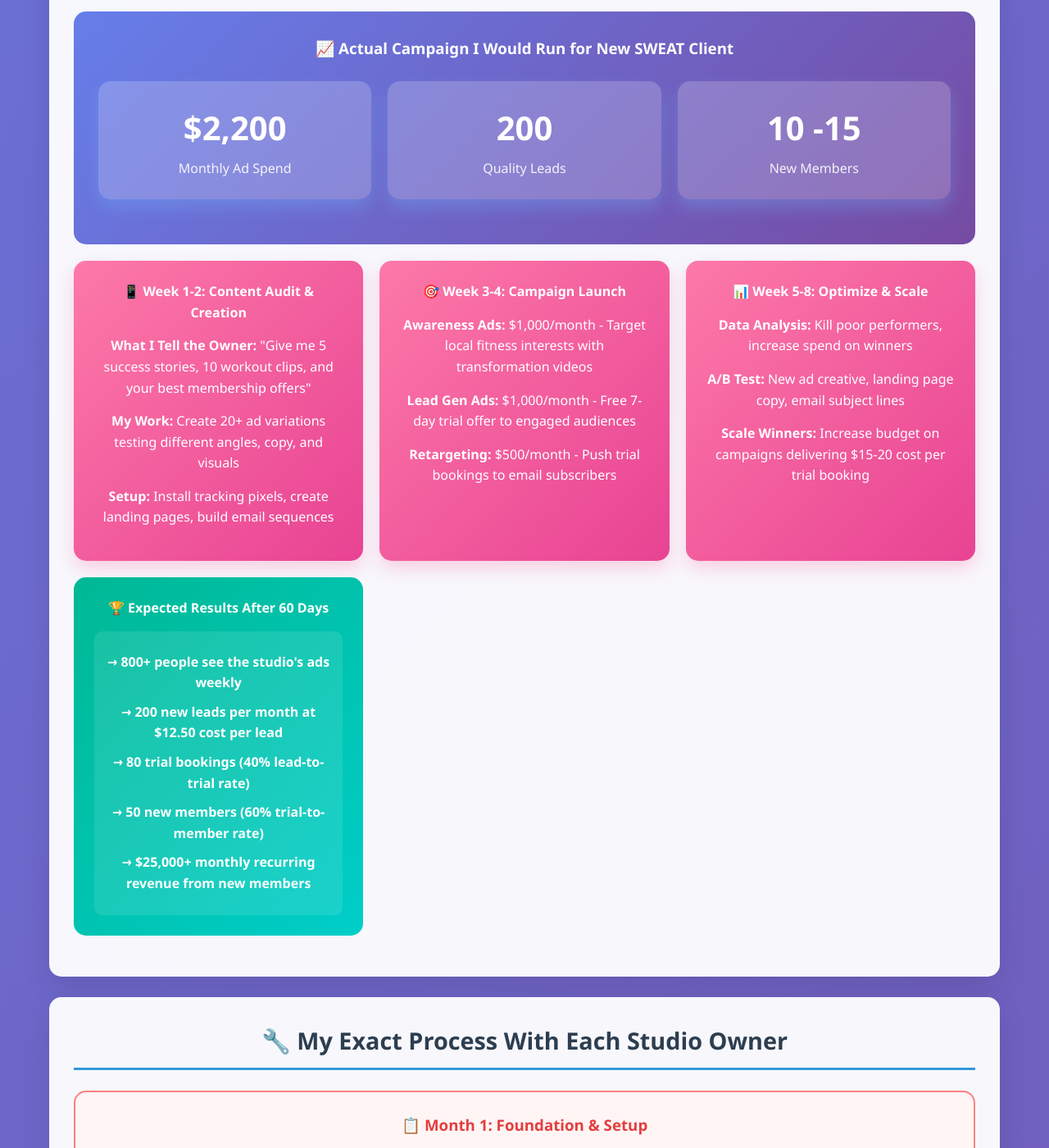
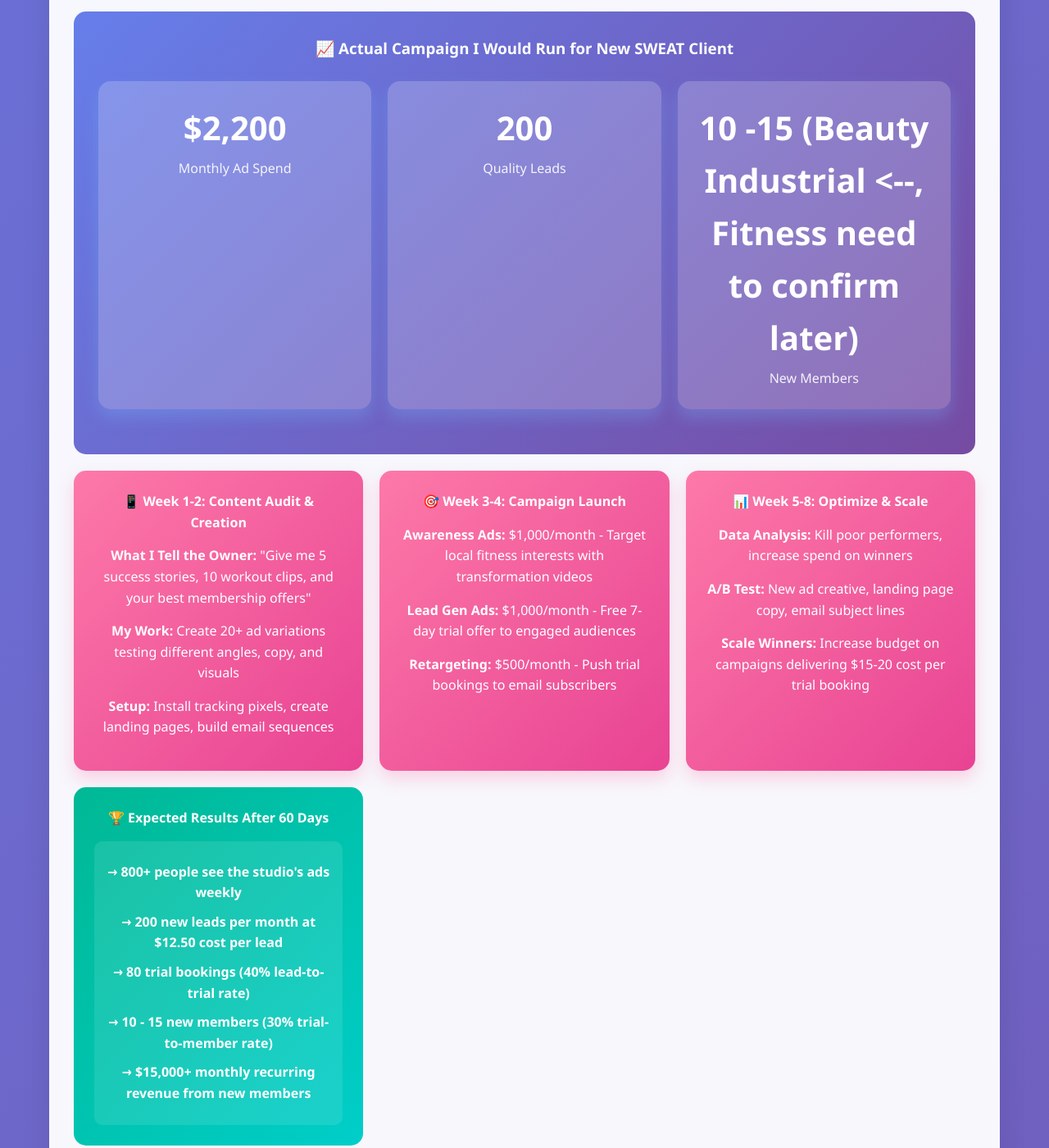
Before and after one commit to uniquemkt/sweat-generalplan, a plain HTML site: page index.html in a window 1280 px wide. Shown: the part 2720-4120 px from the top of the page at 82% size. Drawn offline with Linux system fonts and the light colour scheme.

Commit message:
Update index.html

```diff
--- a/index.html
+++ b/index.html
@@ -310,7 +310,7 @@
             <div class="metric-label">Quality Leads</div>
           </div>
           <div class="metric-card" style="background: rgba(255,255,255,0.2);">
-            <div class="metric-number">10 -15 </div>
+            <div class="metric-number">10 -15 (Beauty Industrial <--, Fitness need to confirm later) </div>
             <div class="metric-label">New Members</div>
           </div>
         </div>
@@ -344,8 +344,8 @@
             <p style="color: white; margin: 10px 0;"><strong>→ 800+ people see the studio's ads weekly</strong></p>
             <p style="color: white; margin: 10px 0;"><strong>→ 200 new leads per month at $12.50 cost per lead</strong></p>
             <p style="color: white; margin: 10px 0;"><strong>→ 80 trial bookings (40% lead-to-trial rate)</strong></p>
-            <p style="color: white; margin: 10px 0;"><strong>→ 50 new members (60% trial-to-member rate)</strong></p>
-            <p style="color: white; margin: 10px 0;"><strong>→ $25,000+ monthly recurring revenue from new members</strong></p>
+            <p style="color: white; margin: 10px 0;"><strong>→ 10 - 15 new members (30% trial-to-member rate)</strong></p>
+            <p style="color: white; margin: 10px 0;"><strong>→ $15,000+ monthly recurring revenue from new members</strong></p>
           </div>
         </div>
       </div>
```
